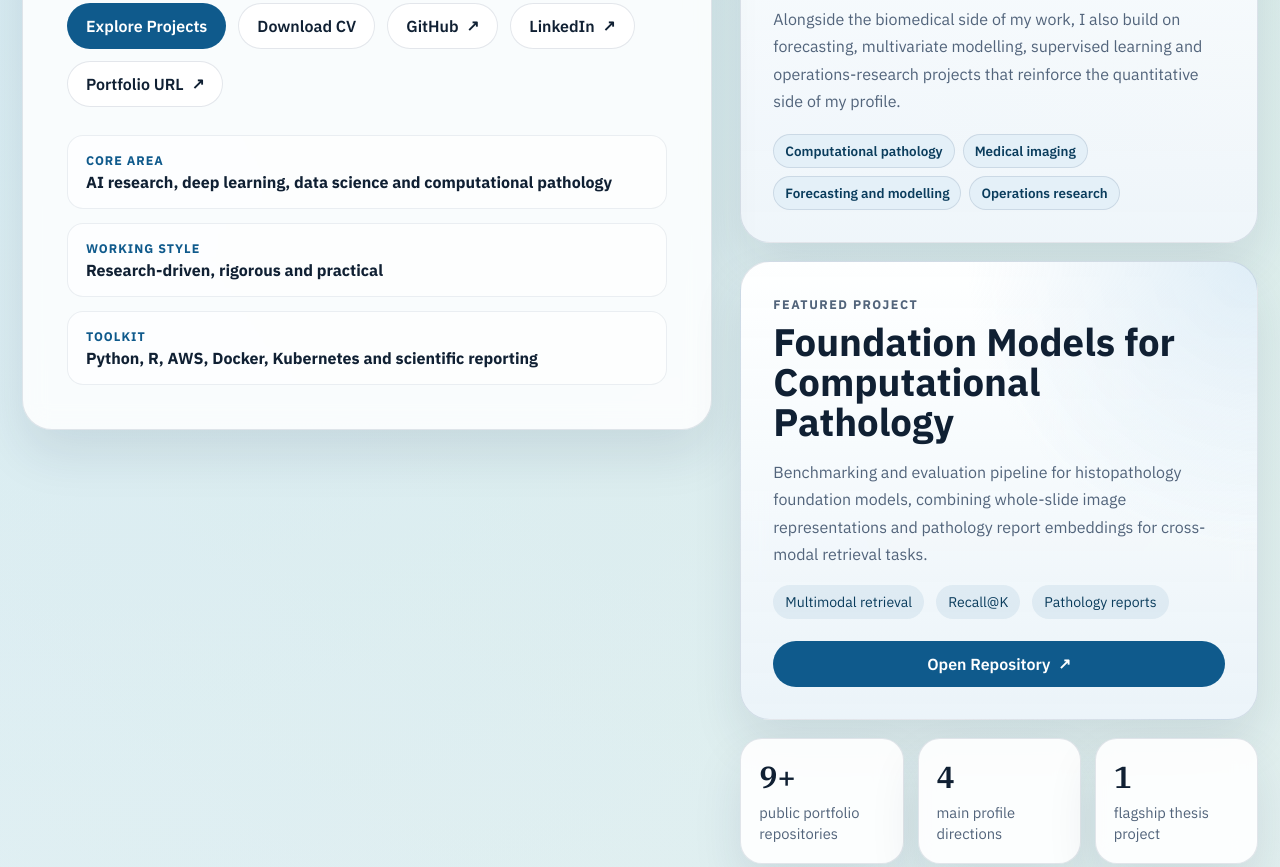
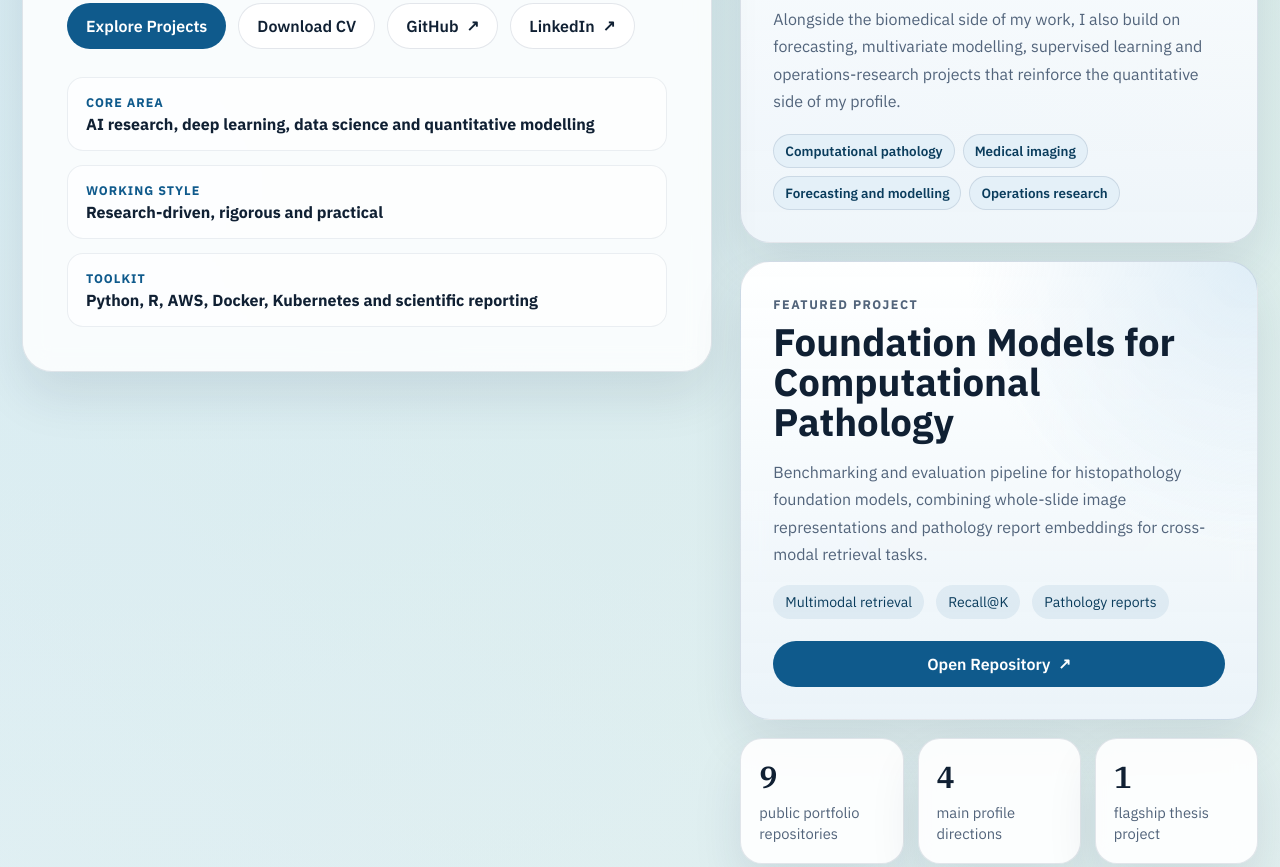
Before and after one commit to VictorRoAlb/VictorRoAlb.github.io, a website: page index.html in a window 1280 px wide. Shown: the part 476-1343 px from the top of the page. Drawn offline with Linux system fonts and the light colour scheme.

Commit message:
Polish hero and contact copy

```diff
--- a/index.html
+++ b/index.html
@@ -44,12 +44,11 @@
             <a href="#cv" class="button button-secondary">Download CV</a>
             <a href="https://github.com/VictorRoAlb" class="button button-secondary external-link" target="_blank" rel="noreferrer">GitHub</a>
             <a href="https://www.linkedin.com/in/v%C3%ADctor-rodriguez-albendea-134b242a1/" class="button button-secondary external-link" target="_blank" rel="noreferrer">LinkedIn</a>
-            <a href="https://victorroalb.github.io" class="button button-secondary external-link" target="_blank" rel="noreferrer">Portfolio URL</a>
           </div>
           <div class="hero-points">
             <div class="hero-point">
               <span class="hero-point-label">Core area</span>
-              <strong>AI research, deep learning, data science and computational pathology</strong>
+              <strong>AI research, deep learning, data science and quantitative modelling</strong>
             </div>
             <div class="hero-point">
               <span class="hero-point-label">Working style</span>
@@ -113,7 +112,7 @@
 
           <div class="hero-metrics">
             <article class="metric-card">
-              <span class="metric-value">9+</span>
+              <span class="metric-value">9</span>
               <span class="metric-label">public portfolio repositories</span>
             </article>
             <article class="metric-card">
@@ -285,7 +284,7 @@
           </a>
           <a class="contact-card external-link" href="https://www.linkedin.com/in/v%C3%ADctor-rodriguez-albendea-134b242a1/" target="_blank" rel="noreferrer">
             <span class="contact-label">LinkedIn</span>
-            <strong>linkedin.com/in/víctor-rodriguez-albendea-134b242a1</strong>
+            <strong>linkedin.com/in/victor-rodriguez-albendea</strong>
           </a>
           <a class="contact-card external-link" href="https://victorroalb.github.io" target="_blank" rel="noreferrer">
             <span class="contact-label">Website</span>
```
